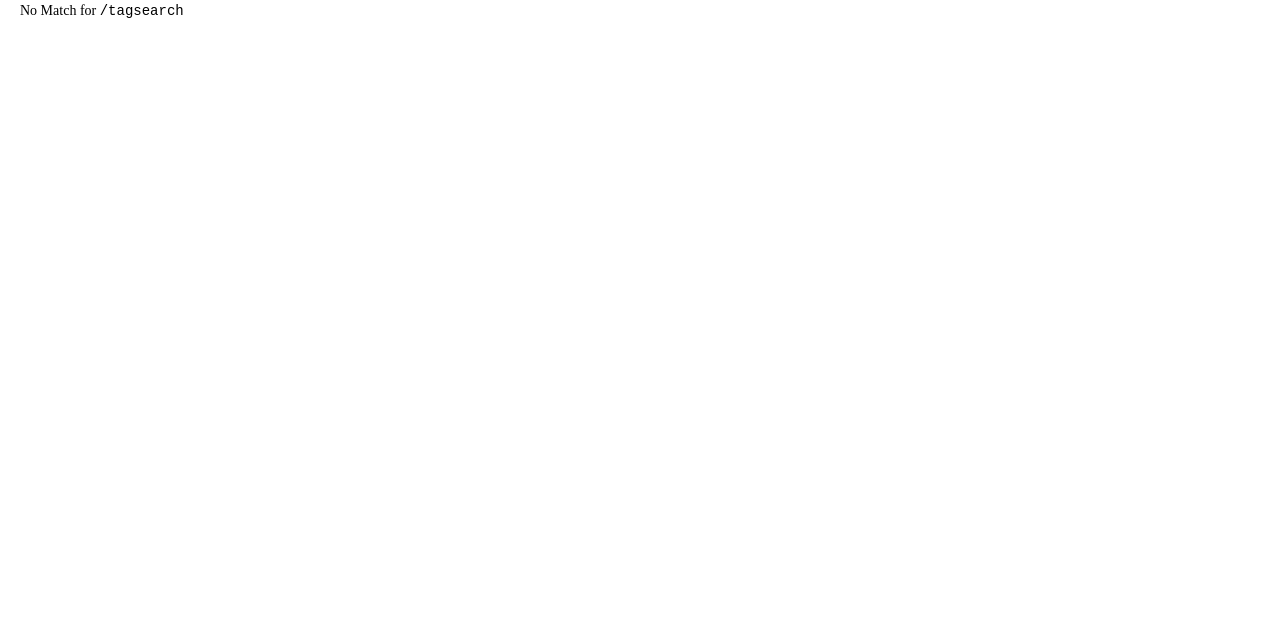
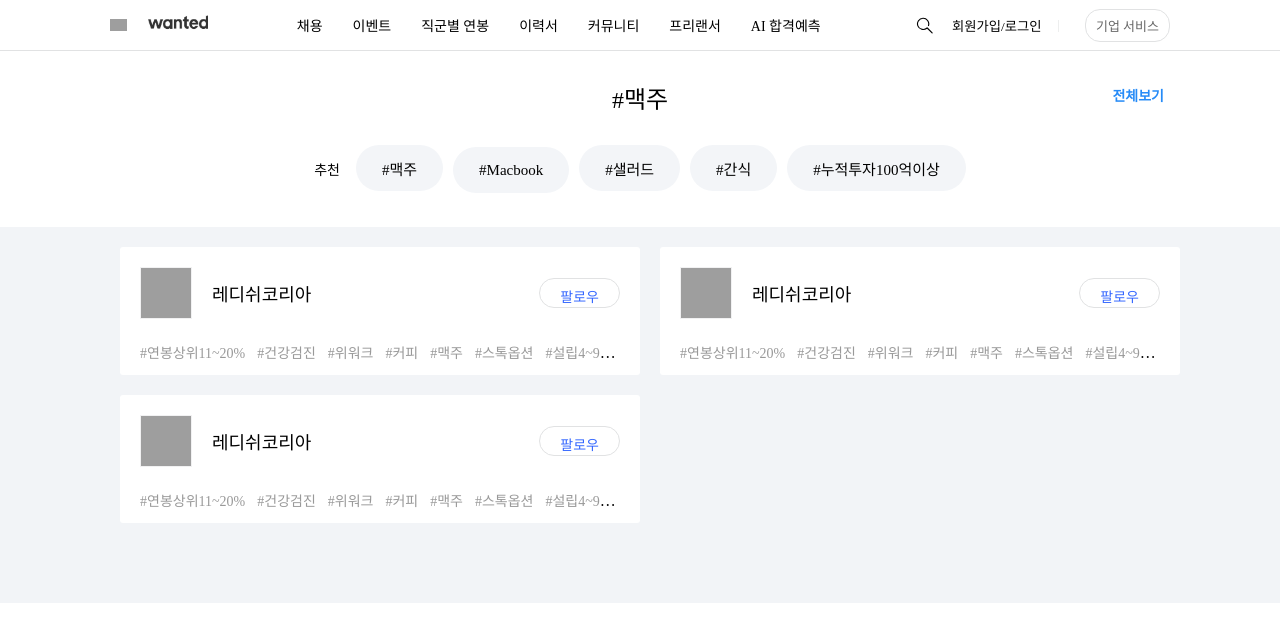
Before and after one commit to yeeun426/wanted_web_ony, a React (Create React App) app: page /tagsearch in a window 1280 px wide. Shown: the top 642 px of the page. Built offline with nearby package versions, Linux system fonts and the light colour scheme; grey boxes are pictures that could not be loaded; a web font is replaced by a local one.

Commit message:
20220826 검색시 회사 리스트 UI 구현

```diff
--- a/src/atoms/User.js
+++ b/src/atoms/User.js
@@ -1,6 +1,6 @@
 import { atom } from "recoil";
 
 export const nameRecoilState = atom({
-  key: "nameRecoilState",
-  default: "",
+  key: "searchRecoilState",
+  default: "태그를 선택해 기업을 찾아보세요!",
 });
--- a/src/components/search.js
+++ b/src/components/search.js
@@ -1,4 +1,5 @@
 import {SearchStyle} from '../components/styled'
+import { Link } from 'react-router-dom';
 
 export default function search() {
     return(
@@ -20,11 +21,13 @@
                 </div>
 
                     <div className="search-tag">
-                        <button>#퇴사율5%이하</button>
-                        <button>#연봉상위2~5%</button>
-                        <button>#원격근무</button>
-                        <button>#헬스장</button>
-                        <button>#연말보너스</button>
+                    <Link to ="/tagsearch">
+                        <button style={{backgroundColor: '#f0f8f8'}}>#퇴사율5%이하</button>
+                        <button style={{backgroundColor: '#eeedf4'}}>#연봉상위2~5%</button>
+                        <button style={{backgroundColor: '#e8edf3'}}>#원격근무</button>
+                        <button style={{backgroundColor: '#e9f4fb'}}>#헬스장</button>
+                        <button style={{backgroundColor: '#effbf3'}}>#연말보너스</button>
+                    </Link>
                     </div>
                 </div>
             </div>
--- a/src/components/styled.js
+++ b/src/components/styled.js
@@ -631,7 +631,8 @@
     right: 0;
     z-index: 3;
   }
-`
+`;
+
 
 export const JobsFeedStyle = styled.div`
 
@@ -847,4 +848,115 @@
     color: #333;
     background-color: #fff;
   }
-`
+`;
+
+
+export const TagSearchStyle = styled.div`
+  .tag-container{
+    padding-top: 50px;
+  }
+
+  .search-tag{
+    font-size:24px;
+    padding: 30px 0;
+    text-align: center;
+  }
+
+  .tag-total{
+    width: 200px;
+    position: absolute;
+    top: 84px;
+    right: calc((100% - 1060px)/2);
+    font-size: 14px;
+    font-weight: 600;
+    color: #268bf7;
+    text-align: right;
+  }
+
+  .tag-button{
+    width: 1060px;
+    margin: auto;
+    text-align: center;
+    margin-bottom:24px;
+  }
+
+  .tag-button span{
+    margin-right: 6px;
+    font-size: 14px;
+  }
+
+  .tag-button button{
+    height: 46px;
+    font-size: 15px;
+    margin-left: 10px;
+    margin-bottom: 10px;
+    padding: 0 26px;
+    background-color: #f3f5f8;
+    border-radius: 25px;
+    cursor: pointer;
+  }
+
+  .ci-name img{
+    width: 50px;
+    height: 50px;
+    border: 1px solid #f1f1f2;
+  }
+
+  .ci-name{
+    display: flex;
+    font-size: 18px;
+    align-items: center;
+    gap: 20px;
+  }
+
+  .ci-info{
+    display: flex;
+    justify-content: space-between;
+    align-items: center;
+    margin-bottom: 23px;
+  }
+
+  .ci-info button{
+    height: 30px;
+    border-radius: 25px;
+    color: #3366ff;
+    padding: 7px 20px 8px;
+    font-size:14px;
+    border: 1px solid #e1e2e3;
+  }
+
+  .company-items{
+    position: relative;
+    display: block;
+    float: left;
+    width: calc(50% - 60px);
+    background-color: white;
+    border-radius: 3px;
+    margin-left: 20px;
+    margin-top: 20px;
+    padding: 20px 20px 13px;
+  }
+
+  .company-list{
+    width: 1080px;
+    margin: auto;
+  }
+
+  .company-wrapper{
+    display: flex;
+    background-color: #f2f4f7;
+    padding-bottom: 80px;
+  }
+
+  .tag-list{
+    text-overflow: ellipsis;
+    white-space : nowrap;
+    overflow : hidden;
+  }
+
+  .tag-list span{
+    font-size: 14px;
+    color: #999999;
+    margin-right: 12px;
+  }
+`;
--- /dev/null
+++ b/src/pages/search/tagsearch.js
@@ -0,0 +1,87 @@
+import React from 'react';
+import Header from '../../components/header'
+import {TagSearchStyle} from '../../components/styled'
+
+export default function tagsearch() {
+    return(
+    <TagSearchStyle>
+        <Header />
+        <div className="tag-container">
+            <div className="search-tag">#맥주</div>
+            <button className="tag-total">전체보기</button>
+            <div className="tag-button">
+                <span>추천</span>
+                <button>#맥주</button>
+                <button>#Macbook</button>
+                <button>#샐러드</button>
+                <button>#간식</button>
+                <button>#누적투자100억이상</button>
+            </div>
+        </div>
+
+        <div className="company-wrapper">
+            <div className="company-list">
+                <div className="company-items">
+                    <div className="ci-info">
+                        <div className="ci-name">
+                            <img src="https://static.wanted.co.kr/images/wdes/0_5_b030288d-fc52-47ed-a1ca-2aafa023e44e.jpg" alt="company logo" />
+                            <span>레디쉬코리아</span>
+                        </div>
+                        <button>팔로우</button>
+                    </div>
+
+                    <div className="tag-list">
+                        <span>#연봉상위11~20%</span>
+                        <span>#건강검진</span>
+                        <span>#위워크</span>
+                        <span>#커피</span>
+                        <span>#맥주</span>
+                        <span>#스톡옵션</span>
+                        <span>#설립4~9년</span>
+                    </div>
+                </div>
+
+                <div className="company-items">
+                    <div className="ci-info">
+                        <div className="ci-name">
+                            <img src="https://static.wanted.co.kr/images/wdes/0_5_b030288d-fc52-47ed-a1ca-2aafa023e44e.jpg" alt="company logo" />
+                            <span>레디쉬코리아</span>
+                        </div>
+                        <button>팔로우</button>
+                    </div>
+
+                    <div className="tag-list">
+                        <span>#연봉상위11~20%</span>
+                        <span>#건강검진</span>
+                        <span>#위워크</span>
+                        <span>#커피</span>
+                        <span>#맥주</span>
+                        <span>#스톡옵션</span>
+                        <span>#설립4~9년</span>
+                    </div>
+                </div>
+
+                <div className="company-items">
+                    <div className="ci-info">
+                        <div className="ci-name">
+                            <img src="https://static.wanted.co.kr/images/wdes/0_5_b030288d-fc52-47ed-a1ca-2aafa023e44e.jpg" alt="company logo" />
+                            <span>레디쉬코리아</span>
+                        </div>
+                        <button>팔로우</button>
+                    </div>
+
+                    <div className="tag-list">
+                        <span>#연봉상위11~20%</span>
+                        <span>#건강검진</span>
+                        <span>#위워크</span>
+                        <span>#커피</span>
+                        <span>#맥주</span>
+                        <span>#스톡옵션</span>
+                        <span>#설립4~9년</span>
+                    </div>
+                </div>
+            </div>
+        </div>
+    </TagSearchStyle>
+    )
+}
--- a/src/routes/index.js
+++ b/src/routes/index.js
@@ -3,6 +3,7 @@
 import IndexPage from '../pages';
 import JobsPage from '../pages/jobsfeed/jobsfeed';
 import NoMatchPage from '../pages/noMatch';
+import TagSearch from '../pages/search/tagsearch'
 
 export default function RootRoute() {
   return (
@@ -13,6 +14,7 @@
 
         {/* 추가되는 페이지 */}
         <Route path="/jobsfeed" element={<JobsPage />}  key="jobsfeed" />
+        <Route path="/tagsearch" element={<TagSearch />}  key="tagsearch" />
 
         {/* 경로가 유효하지 않을 때 */}
         <Route path="*" element={<NoMatchPage />} key="noMatch" />
--- a/src/style.css
+++ b/src/style.css
@@ -22,3 +22,9 @@
     font-weight: 600;
     font-style: normal;
 }
+
+button {
+    font-family: Pretendard;
+    border: none;
+    background-color: transparent;
+}
```
Also changed, not shown: 1 other file (tests, documents, lock files or other folders).
